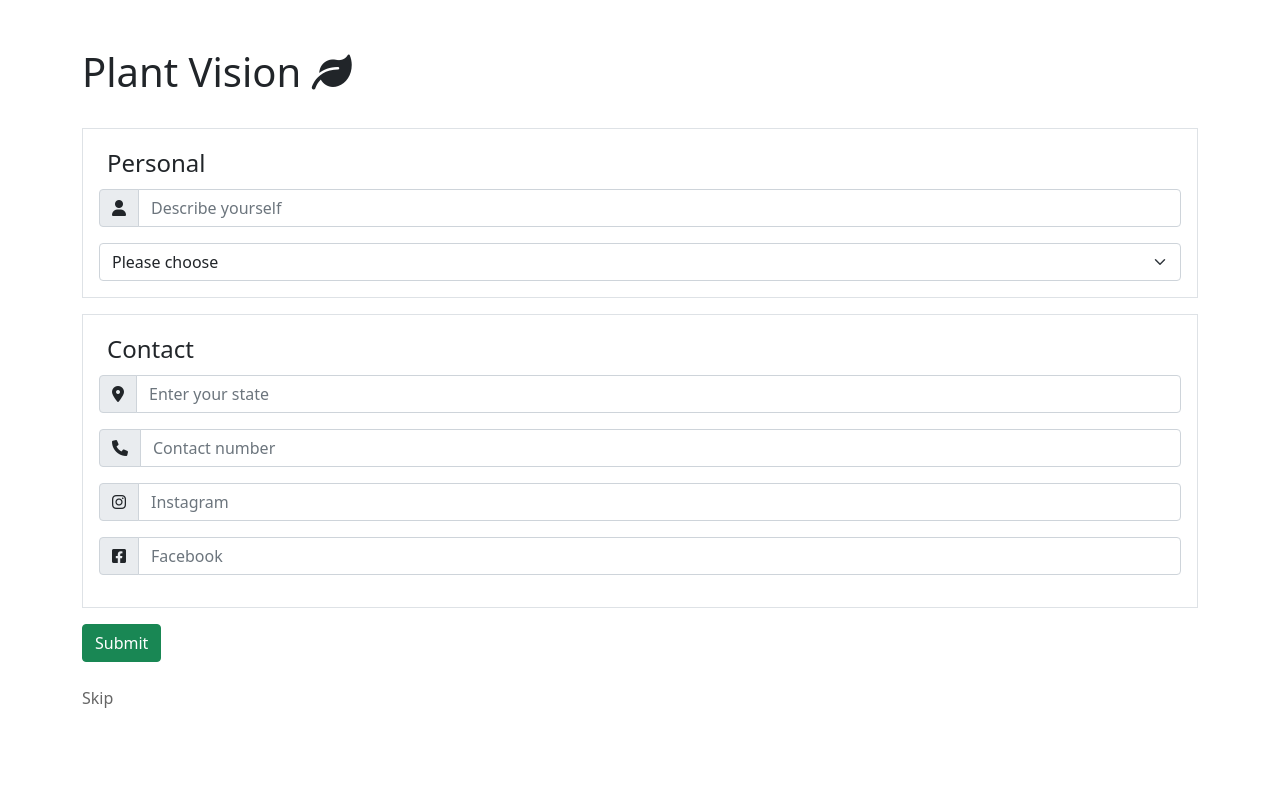
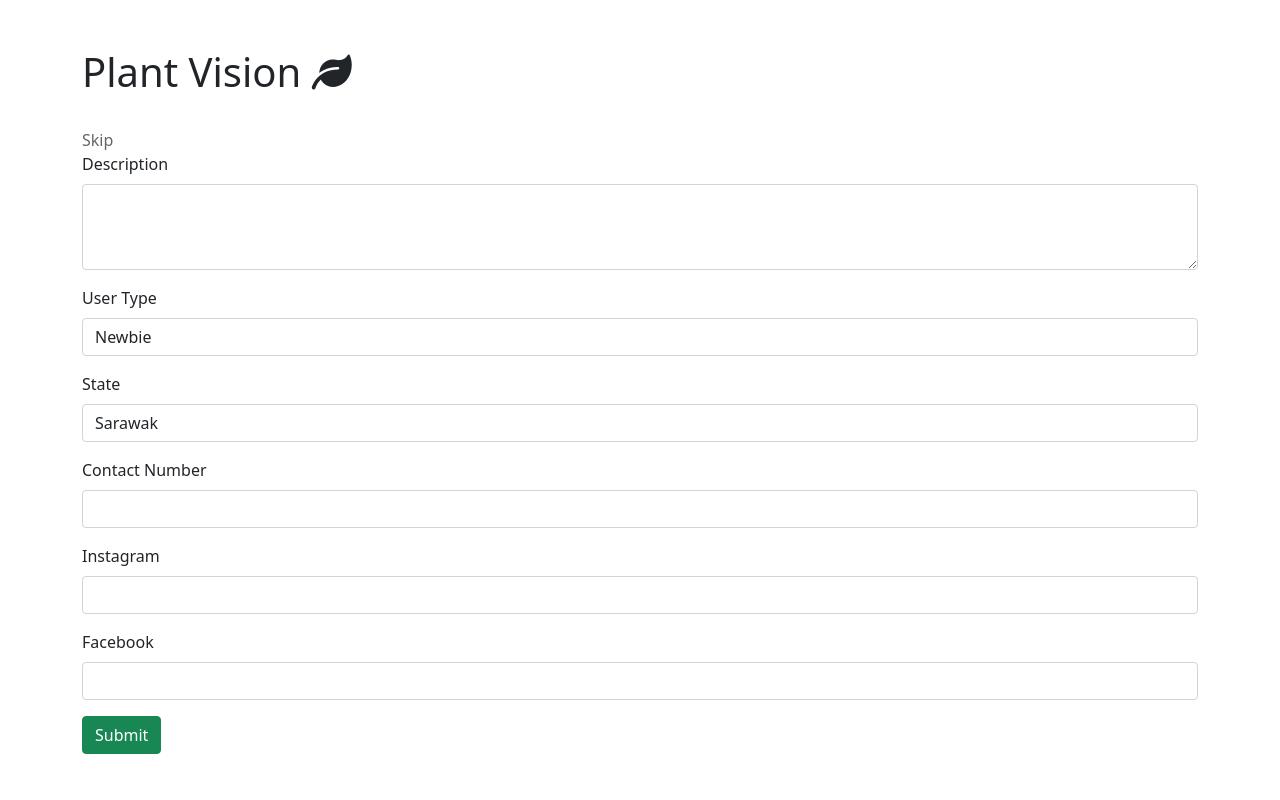
Before and after one commit to yliawt/PlantVision, a Flask app: page /profile-info in a window 1280 px wide. Run offline with Flask 3, Linux system fonts and the light colour scheme; some libraries are stand-ins or nearby versions.

Commit message:
Update Profile-info.html

```diff
--- a/templates/Profile-info.html
+++ b/templates/Profile-info.html
@@ -11,55 +11,63 @@
     <!-- Merriweather Font -->
     <link href="https://fonts.googleapis.com/css2?family=Merriweather:wght@400;700&display=swap" rel="stylesheet">
     <!-- Custom Styles -->
-    <link rel="stylesheet" href="../assets/css/profile.css">
+    <link rel="stylesheet" href="{{ url_for('static', filename='css/profile.css') }}">
 </head>
 <body>
     <div class="container mt-5">
         <div class="d-flex justify-content-between align-items-center mb-4">
-            <h1>Plant Vision  <i class="fas fa-leaf "></i></h1>
+            <h1>Plant Vision <i class="fas fa-leaf"></i></h1>
         </div>
+        <a href="/index" style="text-decoration: none; color: #666;">Skip</a>
         <!-- Profile Information Section -->
         <section id="profile_information">
-            <form action="mainpage.html" method="POST">
+            <form action="/profile-info" method="POST">
                 <div class="mb-3">
-                    <fieldset class="border p-3">
-                        <legend class="w-auto px-2">Personal</legend>
-                        <div class="mb-3 input-group">
-                            <span class="input-group-text"><i class="fas fa-user"></i></span>
-                            <input type="text" class="form-control" id="aboutMe" placeholder="Describe yourself" oninput="limitWords(this)">
-                        </div>
-                        <select class="form-select" id="userType">
-                            <option disabled selected>Please choose</option>
-                            <option value="newbie">Newbie</option>
-                            <option value="interest">Interest</option>
-                            <option value="collector">Collector</option>
-                        </select>
-                    </fieldset>
+                    <label for="description" class="form-label">Description</label>
+                    <textarea class="form-control" id="description" name="description" rows="3" oninput="limitWords(this)"></textarea>
                 </div>
                 <div class="mb-3">
-                    <fieldset class="border p-3">
-                        <legend class="w-auto px-2">Contact</legend>
-                        <div class="mb-3 input-group">
-                            <span class="input-group-text"><i class="fas fa-map-marker-alt"></i></span>
-                            <input type="text" class="form-control" id="state" placeholder="Enter your state">
-                        </div>
-                        <div class="mb-3 input-group">
-                            <span class="input-group-text"><i class="fas fa-phone"></i></span>
-                            <input type="tel" class="form-control" id="contactNumber" placeholder="Contact number">
-                        </div>
-                        <div class="mb-3 input-group">
-                            <span class="input-group-text"><i class="fab fa-instagram"></i></span>
-                            <input type="text" class="form-control" id="instagram" placeholder="Instagram">
-                        </div>
-                        <div class="mb-3 input-group">
-                            <span class="input-group-text"><i class="fab fa-facebook-square"></i></span>
-                            <input type="text" class="form-control" id="facebook" placeholder="Facebook">
-                        </div>
-                    </fieldset>
+                    <label for="usertype" class="form-label">User Type</label>
+                    <select class="form-control" id="usertype" name="usertype">
+                        <option value="Newbie">Newbie</option>
+                        <option value="Interest">Interest</option>
+                        <option value="Collector">Collector</option>
+                    </select>
+                </div>
+                <div class="mb-3">
+                    <label for="state" class="form-label">State</label>
+                    <select class="form-control" id="state" name="state">
+                        <option value="Sarawak">Sarawak</option>
+                        <option value="Sabah">Sabah</option>
+                        <option value="Johor">Johor</option>
+                        <option value="Kedah">Kedah</option>
+                        <option value="Kelantan">Kelantan</option>
+                        <option value="Malacca">Malacca</option>
+                        <option value="Negeri Sembilan">Negeri Sembilan</option>
+                        <option value="Pahang">Pahang</option>
+                        <option value="Penang">Penang</option>
+                        <option value="Perak">Perak</option>
+                        <option value="Perlis">Perlis</option>
+                        <option value="Selangor">Selangor</option>
+                        <option value="Terengganu">Terengganu</option>
+                        <option value="Kuala Lumpur">Kuala Lumpur</option>
+                        <option value="Labuan">Labuan</option>
+                        <option value="Putrajaya">Putrajaya</option>
+                    </select>
+                </div>
+                <div class="mb-3">
+                    <label for="contact_number" class="form-label">Contact Number</label>
+                    <input type="text" class="form-control" id="contact_number" name="contact_number">
+                </div>
+                <div class="mb-3">
+                    <label for="instagram" class="form-label">Instagram</label>
+                    <input type="text" class="form-control" id="instagram" name="instagram">
+                </div>
+                <div class="mb-3">
+                    <label for="facebook" class="form-label">Facebook</label>
+                    <input type="text" class="form-control" id="facebook" name="facebook">
                 </div>
                 <button type="submit" class="btn btn-success">Submit</button>
-                <br><br>
-                <a href="someotherpage.html" style="text-decoration: none; color: #666;">Skip</a>
             </form>
         </section>
     </div>
```
